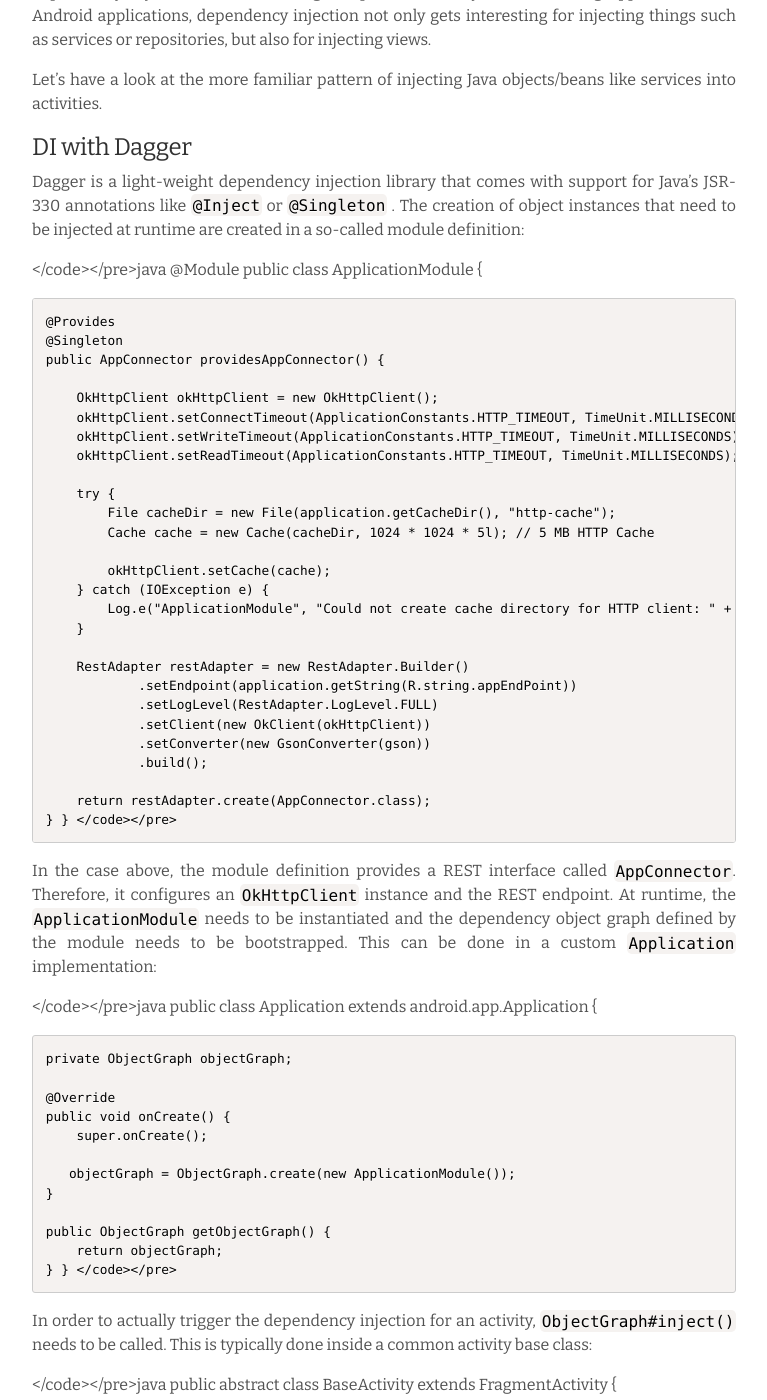
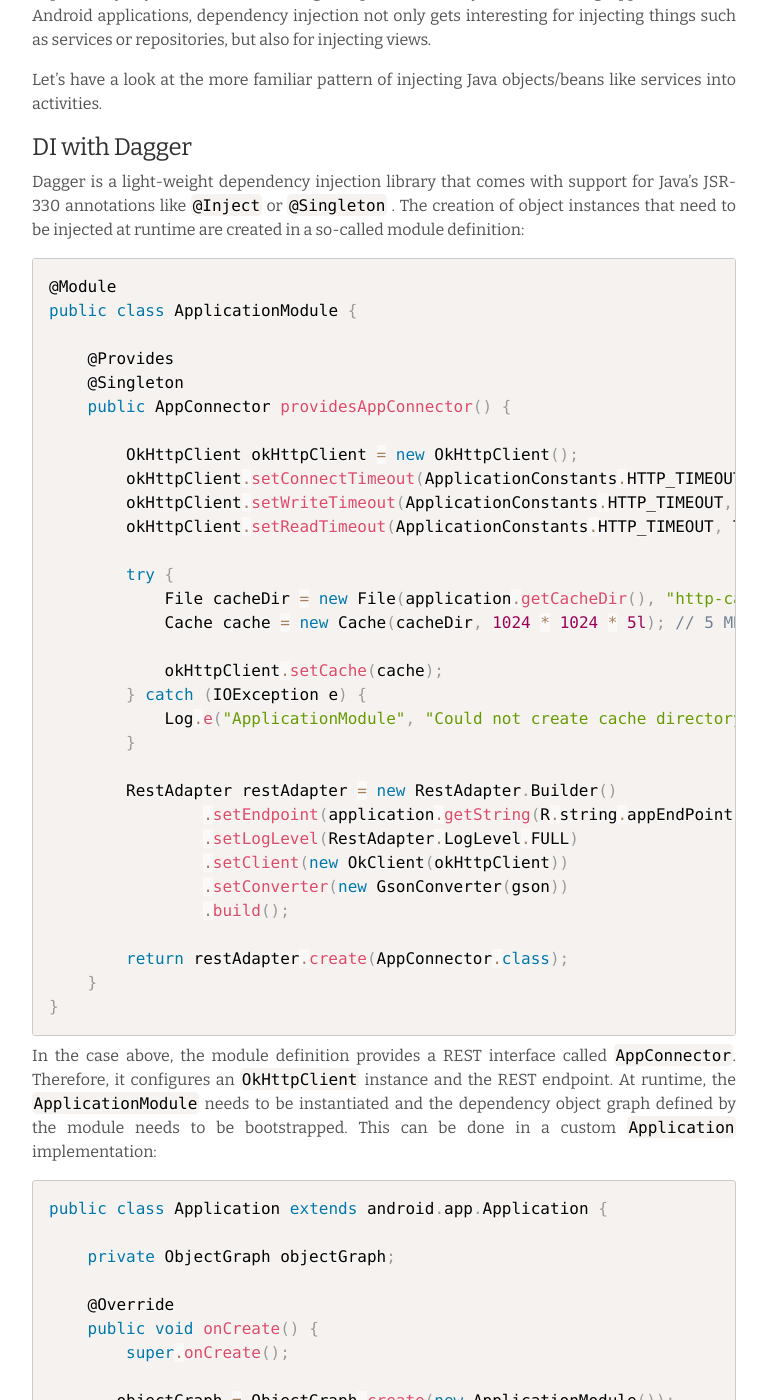
Before and after one commit to andresteingress/andresteingress.github.io, a Jekyll site: the page built from _posts/2014-08-31-android-dependency-injection.md, in a window 1280 px wide and 1400 px high, scrolled down 406 px. Shown: the whole window, without its empty margins (256-1023 px from the left). Built offline with Jekyll 4.4.1, drawn with Linux system fonts in a browser that asks for light colours; Markdown is read by kramdown in place of the engine named in the settings; comment, search, counter and statistics services are not loaded; some of the changed text lies outside the part shown.

Commit message:
fixed replacement error

```diff
--- a/_posts/2014-08-31-android-dependency-injection.md
+++ b/_posts/2014-08-31-android-dependency-injection.md
@@ -23,7 +23,7 @@
 
 Dagger is a light-weight dependency injection library that comes with support for Java's JSR-330 annotations like `@Inject` or `@Singleton` . The creation of object instances that need to be injected at runtime are created in a so-called module definition:
 
-</code></pre>java
+<pre><code class="language-groovy">
 @Module
 public class ApplicationModule {
 
@@ -59,7 +59,7 @@
 
 In the case above, the module definition provides a REST interface called `AppConnector`. Therefore, it configures an `OkHttpClient` instance and the REST endpoint. At runtime, the `ApplicationModule` needs to be instantiated and the dependency object graph defined by the module needs to be bootstrapped. This can be done in a custom `Application` implementation:
 
-</code></pre>java
+<pre><code class="language-groovy">
 public class Application extends android.app.Application {
 
     private ObjectGraph objectGraph;
@@ -79,7 +79,7 @@
 
 In order to actually trigger the dependency injection for an activity, `ObjectGraph#inject()` needs to be called. This is typically done inside a common activity base class:
 
-</code></pre>java
+<pre><code class="language-groovy">
 public abstract class BaseActivity extends FragmentActivity {
 
     @Override
@@ -93,7 +93,7 @@
 
 Once this initial setup is done, activities can be injected with the objects created in the module:
 
-</code></pre>java
+<pre><code class="language-groovy">
 public class LoginActivity extends BaseActivity {
 
     @Inject
@@ -114,7 +114,7 @@
 
 When developing on Android, glue code to set instance variables which are all `View` descendants is frequently needed:
 
-</code></pre>java
+<pre><code class="language-groovy">
 public class LoginActivity extends Activity {
 
     private EditText username;
@@ -140,7 +140,7 @@
 
 But let's first of all have a look at view injection. Actually, it is pretty simple, the annotation to use is `@InjectView`. It needs a single annotation parameter which is the resource ID of the targeted view:
 
-</code></pre>java
+<pre><code class="language-groovy">
 public class LoginActivity extends BaseActivity {
 
     @InjectView(R.id.username)
@@ -155,7 +155,7 @@
 
 No more code needed for manually retrieving and casting the view instances in the `onCreate` Activity callback. One little detail that is hidden here is the call to `ButterKnife.inject(this)` which actually causes Butterknife to inject all the instance fields with the target views at runtime. I do the calls to `inject` usually in my `BaseActivity` which is shared across all activities in my project:
 
-</code></pre>java
+<pre><code class="language-groovy">
 public abstract class BaseActivity extends FragmentActivity {
 
     @Override
@@ -171,7 +171,7 @@
 
 Among other nice Butterknife features, I really like the annotations for various listeners, take `@OnClick` for example. This is a method level annotation that annotates methods which are at compile-time transformed/wrapped with an actual listener implementation:
 
-</code></pre>java
+<pre><code class="language-groovy">
 public class LoginActivity extends Activity {
 
     @OnClick(R.id.btnLogin)
@@ -184,7 +184,7 @@
 
 Or suppose the layout has a Spinner and we want to react when an item is selected:
 
-</code></pre>java
+<pre><code class="language-groovy">
 @OnItemSelected(R.id.mobilePrefix)
 public void mobilePrefixSelected(int position) {
     // ...
```
Also changed, not shown: _posts/2014-02-14-grails-java-based-spring-config.md (+2 -2 lines), _posts/2014-07-22-spock-junit-rules.md (+1 -1 lines), _posts/2014-09-08-android-rest-retrofit.md (+3 -3 lines), _posts/2014-09-12-android-google-io-app.md (+8 -8 lines).
